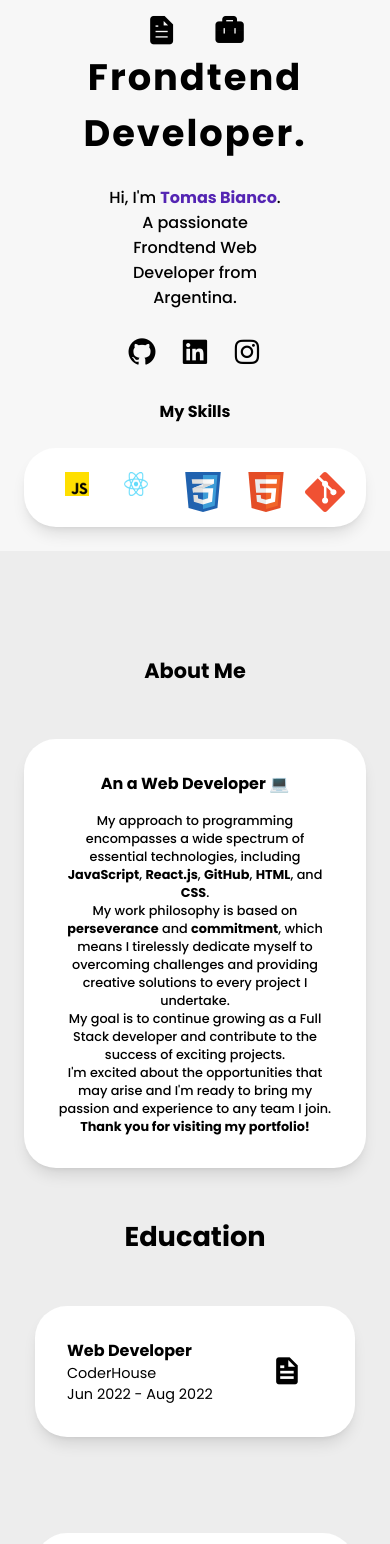
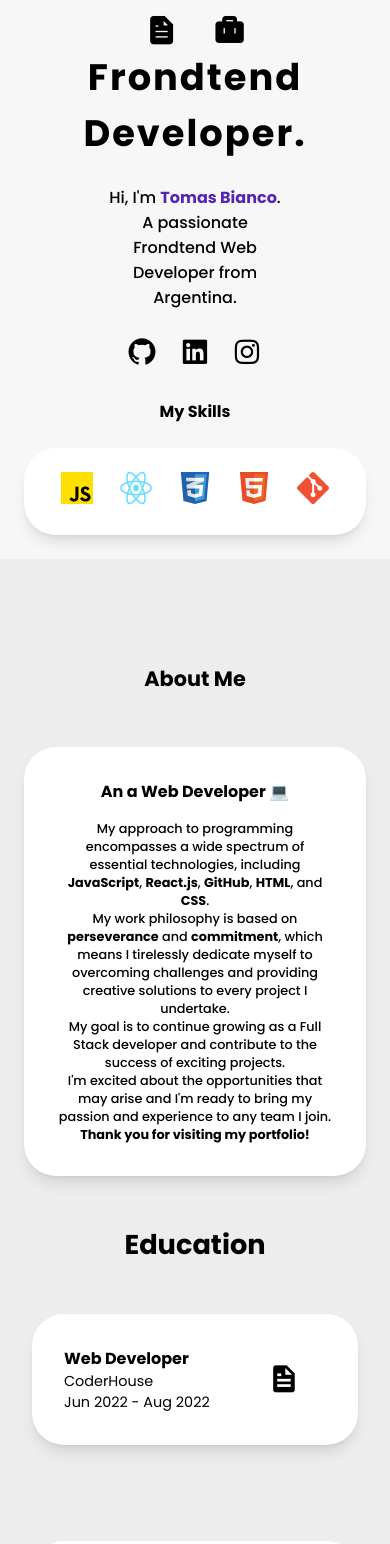
Before and after one commit to tomasbianco09/Portfolio, a React (Vite) app: page / in a window 390 px wide. Shown: the part 432-1976 px from the top of the page. Built offline with nearby package versions, Linux system fonts and the light colour scheme.

Commit message:
CSS fixed

```diff
--- a/src/components/About/About.css
+++ b/src/components/About/About.css
@@ -152,4 +152,9 @@
     font-size: 0.8rem;
   }
 
+  .about-education li {
+    width: 100%;
+    margin: 0 0.5rem;
+  }
+
 }
--- a/src/components/NavBar/NavBar.css
+++ b/src/components/NavBar/NavBar.css
@@ -8,7 +8,6 @@
     background-color: white;
     z-index: 100;
     font-family: "Poppins", sans-serif;
-
 }
 
 .nav {
@@ -85,6 +84,7 @@
     top: 0;
     right: -100vw;
     transition: transform 0.5s;
+    font-family: "Poppins", sans-serif;
 }
 
 .mobile-nav a {
--- a/src/components/Projects/Projects.css
+++ b/src/components/Projects/Projects.css
@@ -170,7 +170,6 @@
 
     .top {
         width: 100%;
-        padding-bottom: 2rem;
     }
 
     .proyect-description {
@@ -202,10 +201,10 @@
         flex-direction: column;
     }
 
-    .skill-a img, .skill-b img, .skill-c, .skill-d, .skill-e, .skill-f, .skill-g, .skill-h {
+    /* .skill-a img, .skill-b img, .skill-c, .skill-d, .skill-e, .skill-f, .skill-g, .skill-h {
         height: 1.5rem;
         width: 1.5rem;
-    }
+    } */
 
     .proyect-title {
         font-size: 1.3rem;
@@ -215,9 +214,6 @@
         font-size: 0.8rem;
     }
 
-    .bottom h3 {
-        font-size: 0.8rem;
-    }
 
     .left {
         justify-content: flex-start;
@@ -239,9 +235,9 @@
 }
 
 @media only screen and (max-width: 500px) {
-.skill-a img, .skill-b img, .skill-c, .skill-d, .skill-e, .skill-f, .skill-g, .skill-h {
-    height: 1.5rem;
-    width: 1.5rem;
+.skill-a img, .skill-b img, .skill-c img, .skill-d img, .skill-e img {
+    height: 2rem;
+    width: 2rem;
 }
 }
 
```
